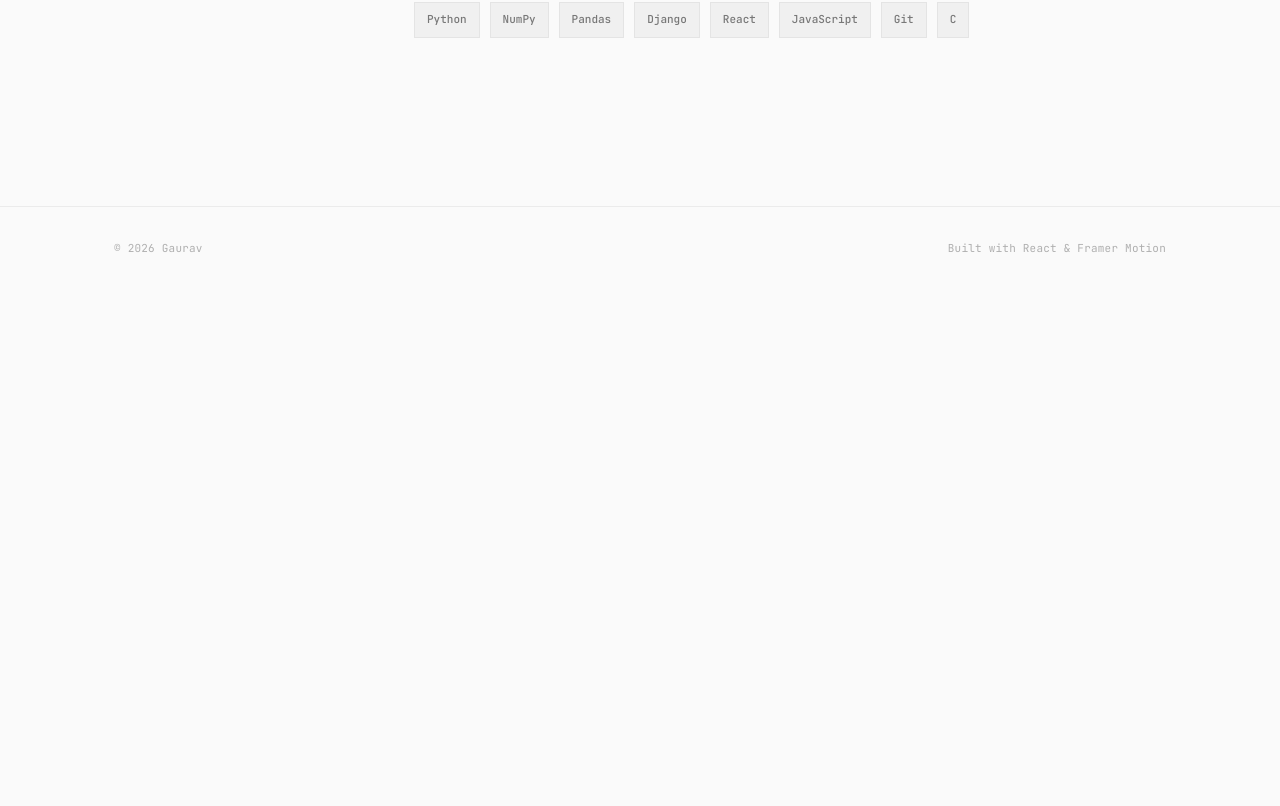
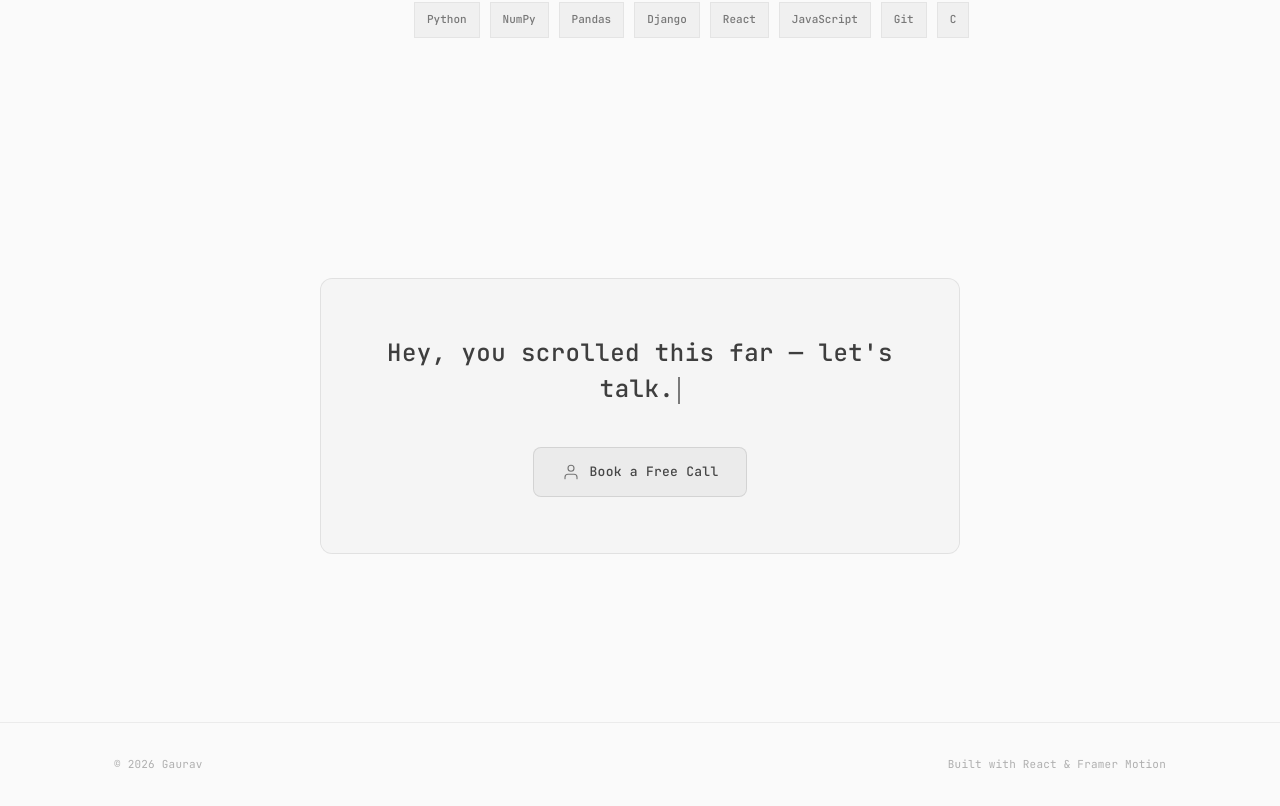
Before and after one commit to gohil-gaurav/Porfolio, a React (Vite) app: page / in a window 1280 px wide. Shown: the part 3012-3818 px from the top of the page. Before the commit the page ends 3301 px from the top, so only its background shows below. Built offline with nearby package versions, Linux system fonts and the light colour scheme.

Commit message:
Add the contact section

```diff
--- a/src/App.jsx
+++ b/src/App.jsx
@@ -10,6 +10,7 @@ import Hero from './components/Hero';
 import Projects from './components/Projects';
 import Blog from './components/Blog';
 import About from './components/About';
+import Contact from './components/Contact';
 import Footer from './components/Footer';
 
 // Theme context for child components
@@ -46,6 +47,7 @@ function App() {
           <Projects />
           <Blog />
           <About />
+          <Contact />
         </main>
 
         {/* Footer */}
--- /dev/null
+++ b/src/components/Contact.jsx
@@ -0,0 +1,151 @@
+/**
+ * Contact / CTA Section
+ * Minimal, centered call-to-action before the footer
+ * Confident, calm, developer-portfolio tone
+ */
+
+import { useContext, useState } from 'react';
+import { motion } from 'framer-motion';
+import { ThemeContext } from '../App';
+
+const Contact = () => {
+  const { theme } = useContext(ThemeContext);
+  const isDark = theme === 'dark';
+  const monoFont = "'JetBrains Mono', 'SF Mono', 'Fira Code', 'Consolas', monospace";
+  const [isHovered, setIsHovered] = useState(false);
+
+  return (
+    <section
+      style={{
+        background: 'var(--color-bg)',
+        padding: '120px 24px',
+      }}
+    >
+      <motion.div
+        initial={{ opacity: 0, y: 30 }}
+        whileInView={{ opacity: 1, y: 0 }}
+        viewport={{ once: true, margin: '-60px' }}
+        transition={{ duration: 0.6, ease: 'easeOut' }}
+        style={{
+          maxWidth: '640px',
+          margin: '0 auto',
+          padding: '56px 48px',
+          background: isDark ? 'rgba(255,255,255,0.02)' : 'rgba(0,0,0,0.02)',
+          border: `1px solid ${isDark ? 'rgba(255,255,255,0.06)' : 'rgba(0,0,0,0.08)'}`,
+          borderRadius: '12px',
+          textAlign: 'center',
+          transition: 'border-color 0.3s ease, box-shadow 0.3s ease',
+          ...(isHovered ? {
+            borderColor: isDark ? 'rgba(255,255,255,0.1)' : 'rgba(0,0,0,0.12)',
+            boxShadow: isDark
+              ? '0 0 40px rgba(255,255,255,0.02)'
+              : '0 0 40px rgba(0,0,0,0.03)',
+          } : {}),
+        }}
+        onMouseEnter={() => setIsHovered(true)}
+        onMouseLeave={() => setIsHovered(false)}
+      >
+        {/* Heading */}
+        <h2
+          style={{
+            fontFamily: monoFont,
+            fontSize: 'clamp(18px, 2.5vw, 24px)',
+            fontWeight: 500,
+            color: isDark ? 'rgba(255,255,255,0.75)' : 'rgba(0,0,0,0.75)',
+            letterSpacing: '0.02em',
+            lineHeight: 1.5,
+            margin: 0,
+          }}
+        >
+          Hey, you scrolled this far — let's talk.
+          <span
+            style={{
+              display: 'inline-block',
+              width: '2px',
+              height: '1.1em',
+              background: isDark ? 'rgba(255,255,255,0.5)' : 'rgba(0,0,0,0.5)',
+              marginLeft: '4px',
+              verticalAlign: 'text-bottom',
+              animation: 'cursorBlink 1s steps(1) infinite',
+            }}
+          />
+        </h2>
+
+        {/* CTA Button */}
+        <motion.a
+          href="https://cal.com"
+          target="_blank"
+          rel="noopener noreferrer"
+          whileHover={{ scale: 1.03, y: -2 }}
+          whileTap={{ scale: 0.98 }}
+          transition={{ type: 'spring', stiffness: 400, damping: 20 }}
+          style={{
+            display: 'inline-flex',
+            alignItems: 'center',
+            gap: '10px',
+            marginTop: '40px',
+            padding: '14px 28px',
+            background: isDark ? 'rgba(255,255,255,0.05)' : 'rgba(0,0,0,0.04)',
+            border: `1px solid ${isDark ? 'rgba(255,255,255,0.1)' : 'rgba(0,0,0,0.1)'}`,
+            borderRadius: '8px',
+            fontFamily: monoFont,
+            fontSize: '13px',
+            fontWeight: 500,
+            color: isDark ? 'rgba(255,255,255,0.7)' : 'rgba(0,0,0,0.7)',
+            textDecoration: 'none',
+            cursor: 'pointer',
+            letterSpacing: '0.02em',
+            transition: 'background 0.25s ease, border-color 0.25s ease, box-shadow 0.25s ease',
+          }}
+          onMouseEnter={(e) => {
+            e.currentTarget.style.background = isDark
+              ? 'rgba(255,255,255,0.08)'
+              : 'rgba(0,0,0,0.06)';
+            e.currentTarget.style.borderColor = isDark
+              ? 'rgba(255,255,255,0.15)'
+              : 'rgba(0,0,0,0.15)';
+            e.currentTarget.style.boxShadow = isDark
+              ? '0 4px 20px rgba(255,255,255,0.04)'
+              : '0 4px 20px rgba(0,0,0,0.06)';
+          }}
+          onMouseLeave={(e) => {
+            e.currentTarget.style.background = isDark
+              ? 'rgba(255,255,255,0.05)'
+              : 'rgba(0,0,0,0.04)';
+            e.currentTarget.style.borderColor = isDark
+              ? 'rgba(255,255,255,0.1)'
+              : 'rgba(0,0,0,0.1)';
+            e.currentTarget.style.boxShadow = 'none';
+          }}
+        >
+          {/* Small avatar icon */}
+          <svg
+            width="18"
+            height="18"
+            viewBox="0 0 24 24"
+            fill="none"
+            stroke={isDark ? 'rgba(255,255,255,0.5)' : 'rgba(0,0,0,0.5)'}
+            strokeWidth="1.5"
+            strokeLinecap="round"
+            strokeLinejoin="round"
+          >
+            <path d="M20 21v-2a4 4 0 0 0-4-4H8a4 4 0 0 0-4 4v2" />
+            <circle cx="12" cy="7" r="4" />
+          </svg>
+
+          Book a Free Call
+        </motion.a>
+      </motion.div>
+
+      {/* Cursor blink keyframe */}
+      <style>{`
+        @keyframes cursorBlink {
+          0%, 100% { opacity: 1; }
+          50% { opacity: 0; }
+        }
+      `}</style>
+    </section>
+  );
+};
+
+export default Contact;
```
